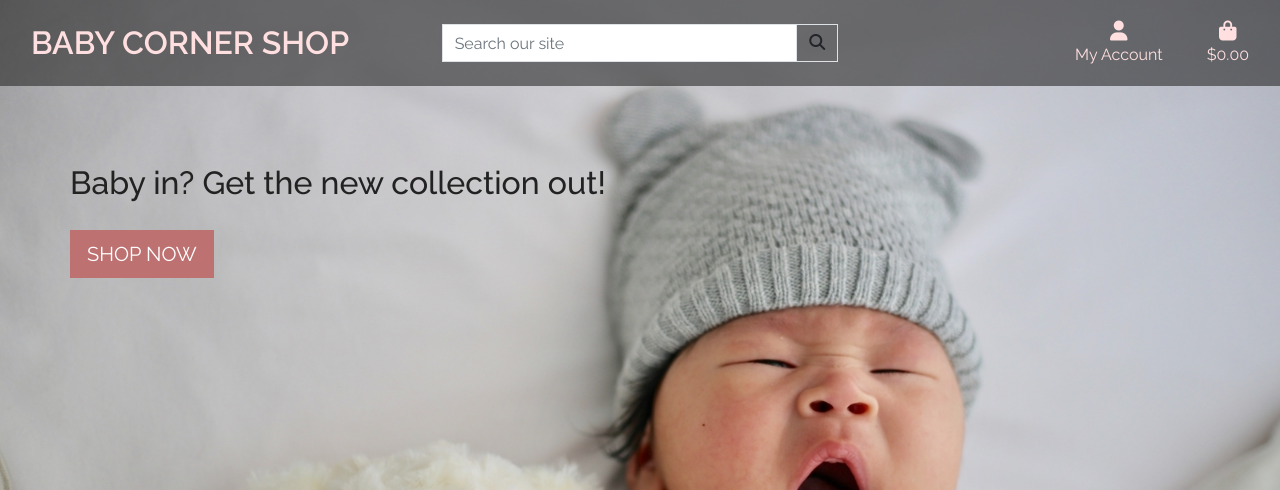
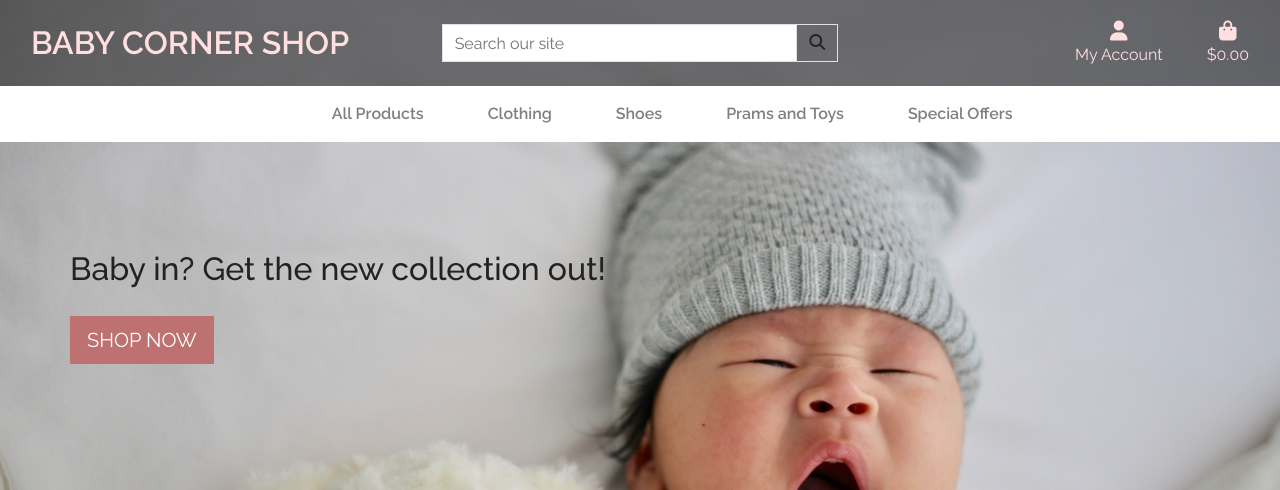
Before and after one commit to GilleM/Project-assignment-the-baby-corner-shop, a Django app: page / in a window 1280 px wide. Shown: the top 490 px of the page. Run offline with Django 3.2, Linux system fonts and the light colour scheme; some libraries are stand-ins or nearby versions.

Commit message:
Add main-nav.html

```diff
--- a/static/css/base.css
+++ b/static/css/base.css
@@ -56,6 +56,6 @@ body {
     }
 
     .header-container {
-        padding-top: 164px;
+        padding-top: 250px;
     }
 }
--- a/templates/base.html
+++ b/templates/base.html
@@ -85,7 +85,7 @@
                     </div>
                 </li>
                 <li class="list-inline-item">
-                        <a class="{% if grand_total %}text-info font-weight-bold{% else %}text-black{% endif %} nav-link" href="">
+                    <a class="{% if grand_total %}text-info font-weight-bold{% else %}{% endif %} nav-link" href="">
                         <div class="text-center">
                             <div><i class="fas fa-shopping-bag fa-lg"></i></div>
                             <p class="my-0">
@@ -101,6 +101,20 @@
             </ul>
         </div>
     </div>
+    <div class="row bg-white">
+        <nav class="navbar navbar-expand-lg navbar-light w-100">
+            <button class="navbar-toggler" type="button" data-toggle="collapse" data-target="#main-nav" aria-controls="main-nav" aria-expanded="false" aria-label="Toggle navigation">
+                <span class="navbar-toggler-icon"></span>
+            </button>
+            {% include 'includes/mobile-nav.html' %}
+            {% include 'includes/main-nav.html' %}
+        </nav>
+    </div>
+    <!-- <div id="delivery-banner" class="row text-center">
+        <div class="col bg-black text-white">
+            <h4 class="logo-font my-1">Free delivery on orders over ${{ free_delivery_threshold }}!</h4>
+        </div>
+    </div> -->
 </header>
 
     {% block page_header %}
--- a/templates/includes/main-nav.html
+++ b/templates/includes/main-nav.html
@@ -0,0 +1,62 @@
+<div class="collapse navbar-collapse" id="main-nav">
+    <ul class="navbar-nav w-auto mx-auto">
+        <li class="nav-item dropdown">
+            <a class="logo-font font-weight-bold nav-link mr-5" href="#" id="all-products-link" data-toggle="dropdown" aria-haspopup="true" aria-expanded="false">
+                All Products
+            </a>
+            <div class="dropdown-menu border-0" aria-labelledby="all-products-link">
+                <a href="" class="dropdown-item">By Price</a>
+                <a href="" class="dropdown-item ">By Category</a>
+                <a href="" class="dropdown-item">All Products</a>
+            </div>
+        </li>
+
+        <li class="nav-item dropdown">
+            <a class="logo-font font-weight-bold nav-link text-black mr-5" href="#" id="clothing-link" data-toggle="dropdown" aria-haspopup="true" aria-expanded="false">
+                Clothing
+            </a>
+            <div class="dropdown-menu border-0" aria-labelledby="clothing-link">
+                <a href="" class="dropdown-item">Dungarees</a>
+                <a href="" class="dropdown-item">Shirts</a>
+                <a href="" class="dropdown-item">Jeans</a>
+                <a href="" class="dropdown-item">Jackets</a>
+                <a href="" class="dropdown-item">Shoes</a>
+                <a href="" class="dropdown-item">All Clothing</a>
+            </div>
+        </li>
+
+         <li class="nav-item dropdown">
+            <a class="logo-font font-weight-bold nav-link text-black mr-5" href="#" id="shoes-link" data-toggle="dropdown" aria-haspopup="true" aria-expanded="false">
+                Shoes
+            </a>
+            <div class="dropdown-menu border-0" aria-labelledby="shoes-link">
+                <a href="" class="dropdown-item">Sandals</a>
+                <a href="" class="dropdown-item">Boots</a>
+                <a href="" class="dropdown-item">All shoes</a>
+            </div>
+        </li>
+
+        <li class="nav-item dropdown">
+            <a class="logo-font font-weight-bold nav-link text-black mr-5" href="#" id="homeware-link" data-toggle="dropdown" aria-haspopup="true" aria-expanded="false">
+                Prams and Toys
+            </a>
+            <div class="dropdown-menu border-0" aria-labelledby="homeware-link">
+                <a href="" class="dropdown-item">Prams &amp; Trolleys</a>
+                <a href="" class="dropdown-item">Toys</a>
+                <a href="" class="dropdown-item">All Prams and Toys</a>
+            </div>
+        </li>
+
+        <li class="nav-item dropdown">
+            <a class="logo-font font-weight-bold nav-link text-black" href="#" id="specials-link" data-toggle="dropdown" aria-haspopup="true" aria-expanded="false">
+                Special Offers
+            </a>
+            <div class="dropdown-menu border-0" aria-labelledby="specials-link">
+                <a href="" class="dropdown-item">New Arrivals</a>
+                <a href="" class="dropdown-item">Deals</a>
+                <a href="" class="dropdown-item">Clearance</a>
+                <a href="" class="dropdown-item">All Specials</a>
+            </div>
+        </li>
+    </ul>
+</div>
--- a/templates/includes/mobile-nav.html
+++ b/templates/includes/mobile-nav.html
@@ -1,4 +1,5 @@
 <ul>
+    <!-- Open Search bar -->
     <li class="list-inline-item">
         <a class="nav-link d-block d-lg-none" href="#" id="mobile-search" data-toggle="dropdown" aria-haspopup="true" aria-expanded="false">
             <div class="text-center">
@@ -21,8 +22,9 @@
             </form>
         </div>
     </li>
+    <!-- Open MyAccount dropdown menu -->
     <li class="list-inline-item dropdown">
-    <a class="text-black nav-link d-block d-lg-none" href="#" id="user-options" data-toggle="dropdown" aria-haspopup="true" aria-expanded="false">
+        <a class="nav-link d-block d-lg-none" href="#" id="user-options" data-toggle="dropdown" aria-haspopup="true" aria-expanded="false">
             <div class="text-center">
                 <div><i class="fas fa-user fa-lg"></i></div>
                 <p class="my-0">My Account</p>
@@ -41,6 +43,7 @@
             {% endif %}
         </div>
     </li>
+    <!-- Access the shopping bag -->
     <li class="list-inline-item">
         <a class="{% if grand_total %}text-primary font-weight-bold{% else %}text-black{% endif %} nav-link d-block d-lg-none" href="">
             <div class="text-center">
```
Lines whose indentation alone changed are shown as unchanged.
